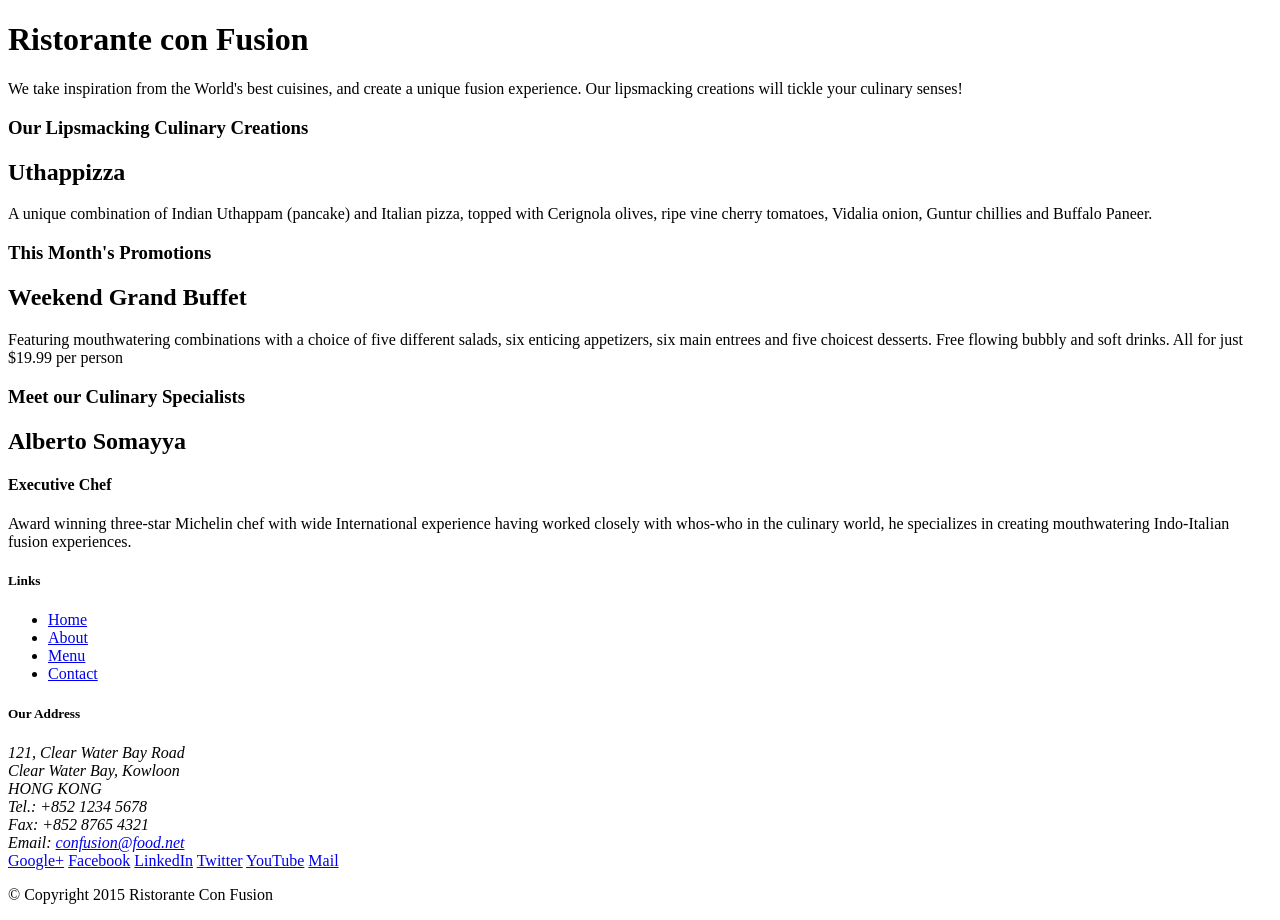
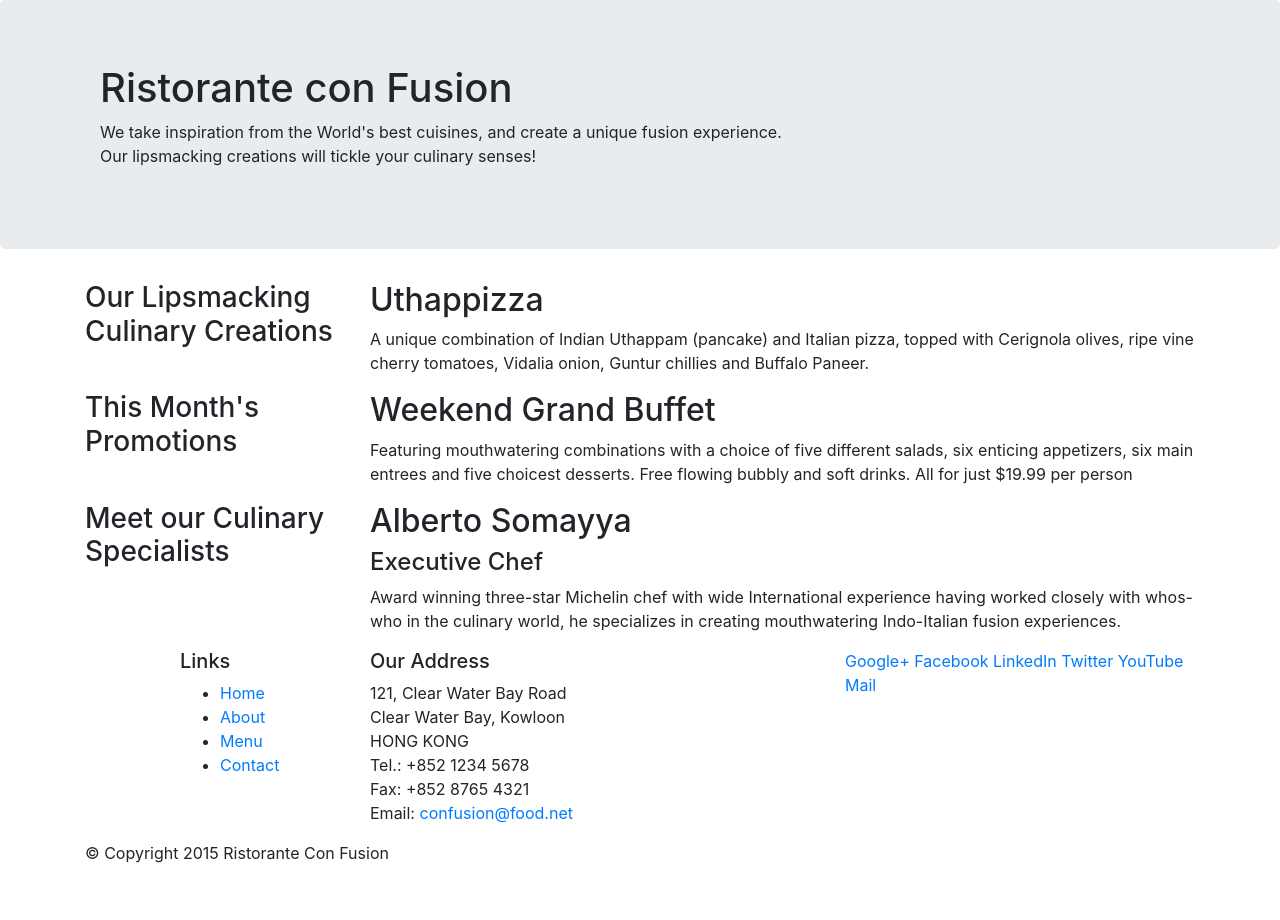
Before and after one commit to jiang718/conFusion, a website: page index.html in a window 1280 px wide. After the commit the page ends 881 px from the top, so only its background shows below. Drawn offline with nearby package versions, Linux system fonts and the light colour scheme.

Commit message:
change index

```diff
--- a/index.html
+++ b/index.html
@@ -2,51 +2,58 @@
 <html lang="en">
 
 <head>
+    <!-- meta message -->
+    <meta charset="utf-8">
+    <meta name="viewport" content="width=device-width, initial-scale=1, shrink-to-fit=no">
+    <meta http-equiv="x-ua-compatible" content="ie=edge">
+
+    <!-- Bootstrap CSS -->
+    <link rel="stylesheet" href="node_modules/bootstrap/dist/css/bootstrap.min.css">
     <title>Ristorante Con Fusion</title>
 </head>
 
 <body>
 
-    <header>
-        <div>
-            <div>
+    <header class="jumbotron">
+        <div class="container">
+            <div class="col-12 col-sm-8">
                 <div>
                     <h1>Ristorante con Fusion</h1>
                     <p>We take inspiration from the World's best cuisines, and create a unique fusion experience. Our lipsmacking creations will tickle your culinary senses!</p>
                 </div>
-                <div>
+                <div class="col col-sm">
                 </div>
             </div>
         </div>
     </header>
 
-    <div>
-        <div>
-            <div>
+    <div class="container">
+        <div class="row">
+            <div class="col-sm-4 col-md-3 push-md-9 push-sm-8">
                 <h3>Our Lipsmacking Culinary Creations</h3>
             </div>
-            <div>
+            <div class="col-sm col-md pull-md-3 pull-sm-4">
                 <h2>Uthappizza</h2>
                 <p>A unique combination of Indian Uthappam (pancake) and Italian pizza, topped with Cerignola olives, ripe vine cherry tomatoes, Vidalia onion, Guntur chillies and Buffalo Paneer.</p>
             </div>
         </div>
 
 
-        <div>
-            <div>
+        <div class="row">
+            <div class="col-sm-4 col-md-3">
                 <h3>This Month's Promotions</h3>
             </div>
-            <div>
+            <div class="col-sm col-md">
                 <h2>Weekend Grand Buffet</h2>
                 <p>Featuring mouthwatering combinations with a choice of five different salads, six enticing appetizers, six main entrees and five choicest desserts. Free flowing bubbly and soft drinks. All for just $19.99 per person </p>
             </div>
         </div>
 
-        <div>
-            <div>
+        <div class="row">
+            <div class="col-sm-4 col-md-3 push-sm-8 push-md-9">
                 <h3>Meet our Culinary Specialists</h3>
             </div>
-            <div>
+            <div class="col-sm col-md pull-sm-4 pull-md-3">
                 <h2>Alberto Somayya</h2>
                 <h4>Executive Chef</h4>
                 <p>Award winning three-star Michelin chef with wide International experience having worked closely with whos-who in the culinary world, he specializes in creating mouthwatering Indo-Italian fusion experiences. </p>
@@ -55,9 +62,9 @@
     </div>
 
     <footer>
-        <div>
-            <div>
-                <div>
+        <div class="container">
+            <div class="row">
+                <div class="col-5 col-sm-2 offset-1">
                     <h5>Links</h5>
                     <ul>
                         <li><a href="#">Home</a></li>
@@ -66,7 +73,7 @@
                         <li><a href="#">Contact</a></li>
                     </ul>
                 </div>
-                <div>
+                <div class="col-6 col-sm-5">
                     <h5>Our Address</h5>
                     <address>
 		              121, Clear Water Bay Road<br>
@@ -77,7 +84,7 @@
 		              Email: <a href="mailto:confusion@food.net">confusion@food.net</a>
 		           </address>
                 </div>
-                <div>
+                <div class="col col-sm-4">
                     <div>
                         <a href="http://google.com/+">Google+</a>
                         <a href="http://www.facebook.com/profile.php?id=">Facebook</a>
@@ -88,14 +95,17 @@
                     </div>
                 </div>
            </div>
-           <div>
-                <div>
+           <div class="row">
+                <div class="col-auto">
                     <p>© Copyright 2015 Ristorante Con Fusion</p>
                 </div>
            </div>
         </div>
     </footer>
 
+    <script src="node_modules/jquery/dist/jquery.min.js"></script>
+    <script src="node_modules/tether/dist/js/tether.min.js"></script>
+    <script src="node_modules/bootstrap/dist/js/bootstrap.min.js"></script>
 </body>
 
 </html>
```
